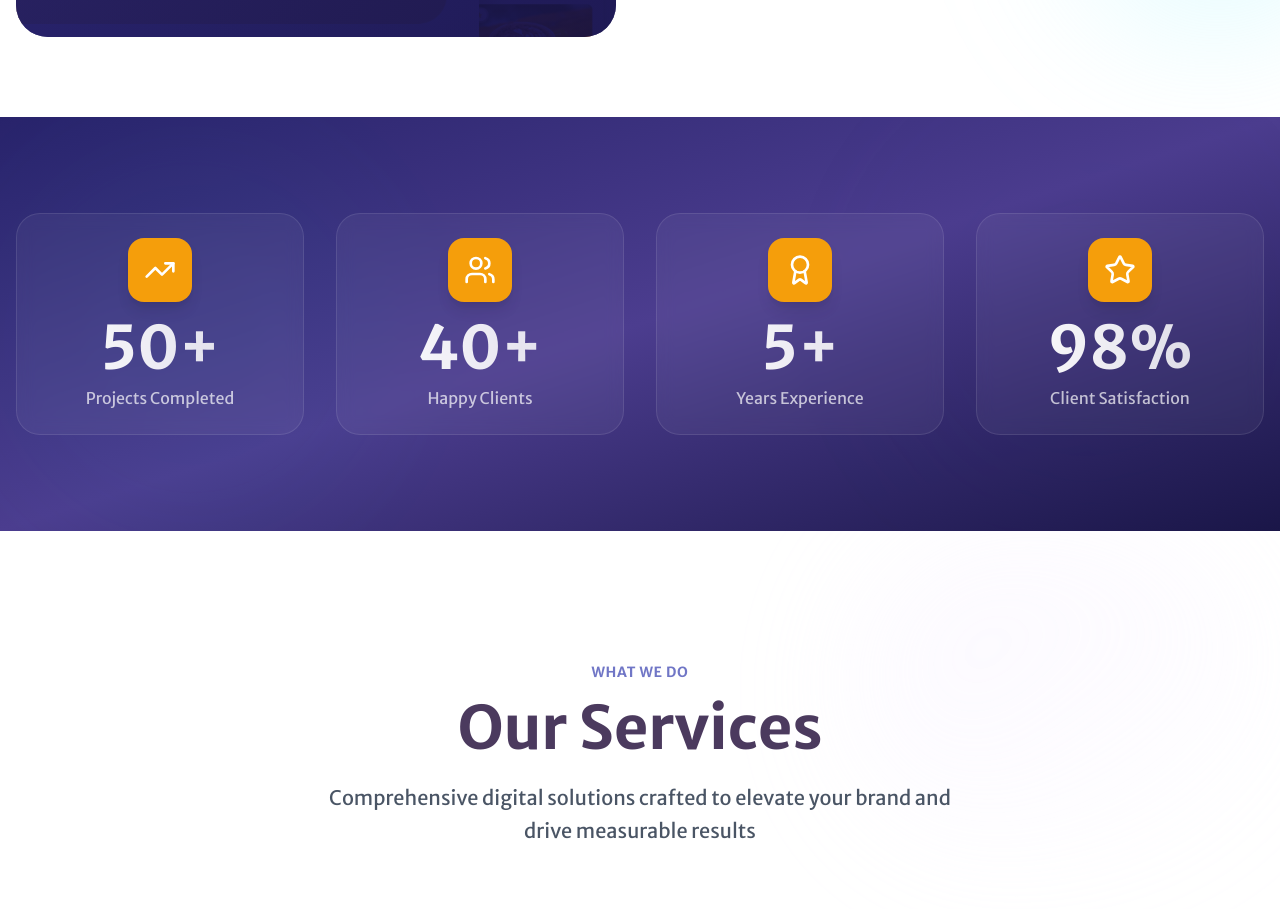
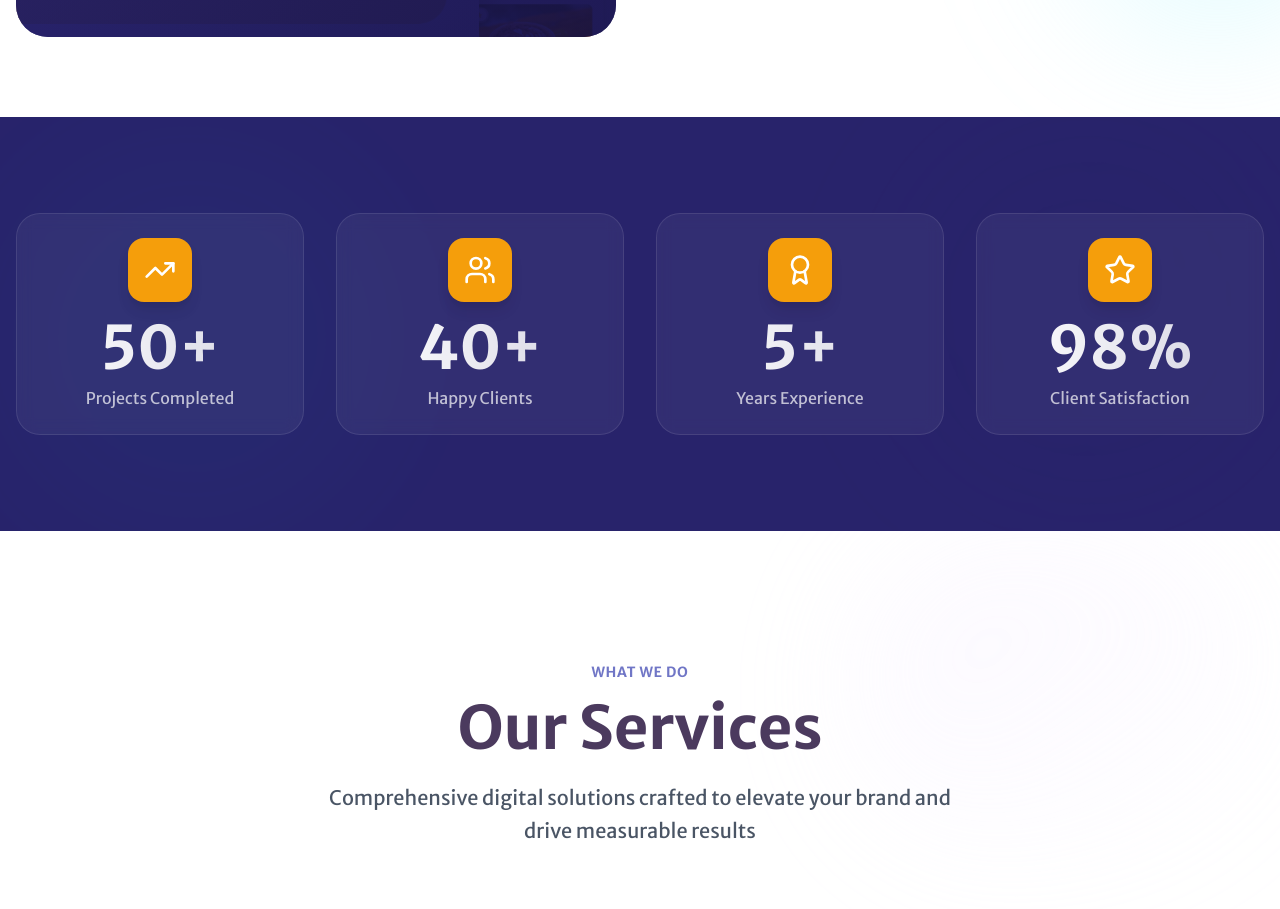
Before and after one commit to cloudstreamsystems/craftedbycss, a Next.js app: page / in a window 1280 px wide. Shown: the part 1443-2352 px from the top of the page. Built offline with nearby package versions, Linux system fonts and the light colour scheme.

Commit message:
Update Stats section background to solid #28236b

```diff
--- a/components/home/Stats.tsx
+++ b/components/home/Stats.tsx
@@ -40,7 +40,7 @@ export default function Stats() {
   const isInView = useInView(ref, { once: true });
 
   return (
-    <section ref={ref} className="relative py-24 bg-gradient-to-br from-[#28236b] via-[#4c3d8f] to-[#1a1648] text-white overflow-hidden">
+    <section ref={ref} className="relative py-24 bg-[#28236b] text-white overflow-hidden">
       {/* Animated background */}
       <div className="absolute inset-0">
         <motion.div
```
